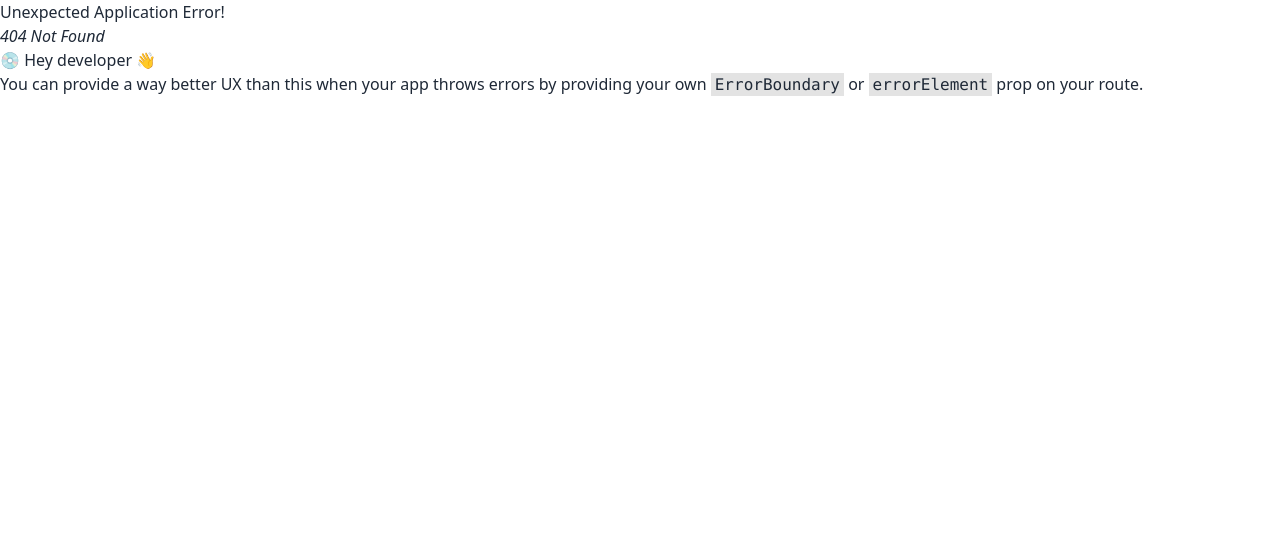
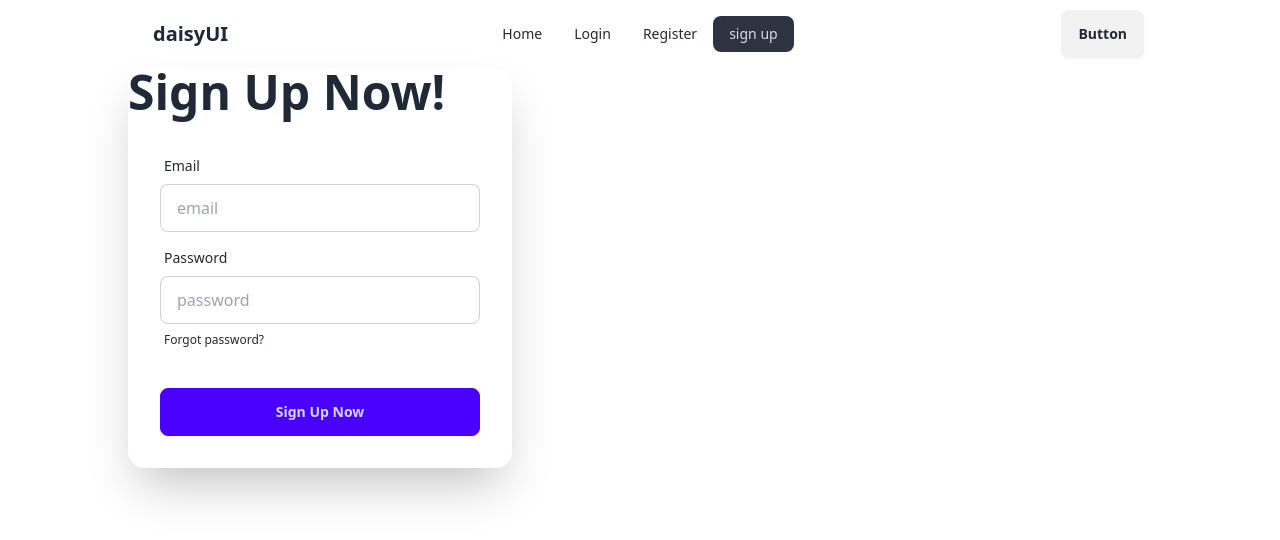
Before and after one commit to showrov4g/react-learingn, a React (Vite) app in the folder Firebase Two/: page /signup in a window 1280 px wide. Before the commit this address had no page. Shown: the top 540 px of the page. Built offline with nearby package versions, Linux system fonts and the light colour scheme.

Commit message:
firebase

```diff
--- a/Firebase Two/package.json
+++ b/Firebase Two/package.json
@@ -10,6 +10,7 @@
     "preview": "vite preview"
   },
   "dependencies": {
+    "firebase": "^11.0.1",
     "localforage": "^1.10.0",
     "match-sorter": "^8.0.0",
     "react": "^18.3.1",
--- a/Firebase Two/src/Components/Header.jsx
+++ b/Firebase Two/src/Components/Header.jsx
@@ -7,7 +7,7 @@ const Header = () => {
       <li><NavLink to='/'>Home</NavLink></li>
       <li><NavLink to='/login'>Login</NavLink></li>
       <li><NavLink to='/register'>Register</NavLink></li>
-      <li><NavLink to='/register2'>Register2</NavLink></li>
+      <li><NavLink to='/signup'>sign up</NavLink></li>
     </>
   );
   return (
--- a/Firebase Two/src/Components/Register.jsx
+++ b/Firebase Two/src/Components/Register.jsx
@@ -1,4 +1,6 @@
+import { createUserWithEmailAndPassword } from "firebase/auth";
 import React from "react";
+import auth from "../Firebase.init";
 
 const Register = () => {
 
@@ -6,7 +8,17 @@ const Register = () => {
         event.preventDefault()
         const email = event.target.email.value;
         const password = event.target.password.value;
-        console.log(email, password)
+
+
+
+
+        createUserWithEmailAndPassword(auth, email, password)
+        .then(result => {
+            console.log(result)
+        })
+        .catch(error =>{
+            console.log(error)
+        })
     }
 
   return (
--- /dev/null
+++ b/Firebase Two/src/Components/SingUp.jsx
@@ -0,0 +1,63 @@
+import { createUserWithEmailAndPassword } from "firebase/auth";
+import auth from "../Firebase.init";
+
+const SingUp = () => {
+
+
+  const handleSubmit = (e) => {
+    e.preventDefault()
+    const email = e.target.email.value;
+    const password = e.target.password.value;
+        createUserWithEmailAndPassword(auth, email, password )
+        .then(res => {
+            console.log(res)
+        } )
+        .catch(error =>{
+            console.log(error);
+        })
+
+
+
+
+  };
+
+  return (
+    <div className="card bg-base-100 w-full max-w-sm shrink-0 shadow-2xl">
+      <h1 className="text-5xl font-bold">Sign Up Now!</h1>
+      <form onSubmit={handleSubmit} className="card-body">
+        <div className="form-control">
+          <label className="label">
+            <span className="label-text">Email</span>
+          </label>
+          <input name="email"
+            type="email"
+            placeholder="email"
+            className="input input-bordered"
+            required
+          />
+        </div>
+        <div className="form-control">
+          <label className="label">
+            <span className="label-text">Password</span>
+          </label>
+          <input name="password"
+            type="password"
+            placeholder="password"
+            className="input input-bordered"
+            required
+          />
+          <label className="label">
+            <a href="#" className="label-text-alt link link-hover">
+              Forgot password?
+            </a>
+          </label>
+        </div>
+        <div className="form-control mt-6">
+          <button className="btn btn-primary">Sign Up Now</button>
+        </div>
+      </form>
+    </div>
+  );
+};
+
+export default SingUp;
--- /dev/null
+++ b/Firebase Two/src/Firebase.init.js
@@ -0,0 +1,26 @@
+// Import the functions you need from the SDKs you need
+import { initializeApp } from "firebase/app";
+import { getAnalytics } from "firebase/analytics";
+import { getAuth } from "firebase/auth";
+// TODO: Add SDKs for Firebase products that you want to use
+// https://firebase.google.com/docs/web/setup#available-libraries
+
+// Your web app's Firebase configuration
+// For Firebase JS SDK v7.20.0 and later, measurementId is optional
+const firebaseConfig = {
+  apiKey: "AIzaSyC2g2610Dqrcskn8KCP7JjlILlvTFTwV4A",
+  authDomain: "fir-learning-86d79.firebaseapp.com",
+  projectId: "fir-learning-86d79",
+  storageBucket: "fir-learning-86d79.firebasestorage.app",
+  messagingSenderId: "722724613075",
+  appId: "1:722724613075:web:b122bd7b405e1fae635d26",
+  measurementId: "G-WE59VLY9D6"
+};
+
+// Initialize Firebase
+const app = initializeApp(firebaseConfig);
+const analytics = getAnalytics(app);
+const auth = getAuth(app);
+
+
+export default auth;
--- a/Firebase Two/src/main.jsx
+++ b/Firebase Two/src/main.jsx
@@ -7,6 +7,7 @@ import MainLayout from "./Layout/MainLayout.jsx";
 import Home from "./Components/Home.jsx";
 import Login from "./Components/Login.jsx";
 import Register from "./Components/Register.jsx";
+import SingUp from "./Components/SingUp.jsx";
 
 const router = createBrowserRouter([
   {
@@ -24,6 +25,10 @@ const router = createBrowserRouter([
       {
         path: "register",
         element: <Register></Register>
+      },
+      {
+        path: 'signup',
+        element:<SingUp></SingUp>
       }
     ]
   },
```
Also changed, not shown: 1 other file (tests, documents, lock files or other folders).
